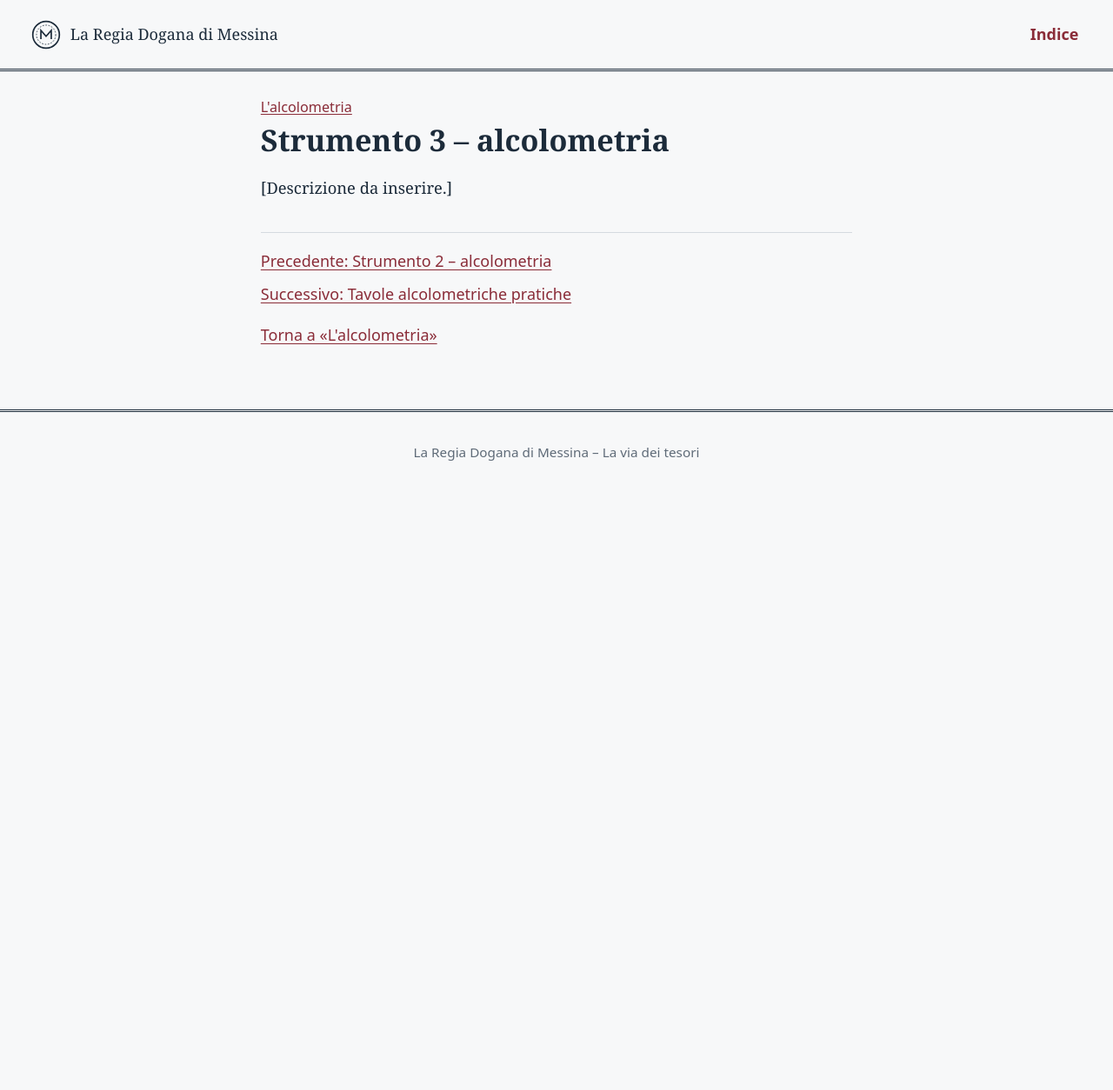
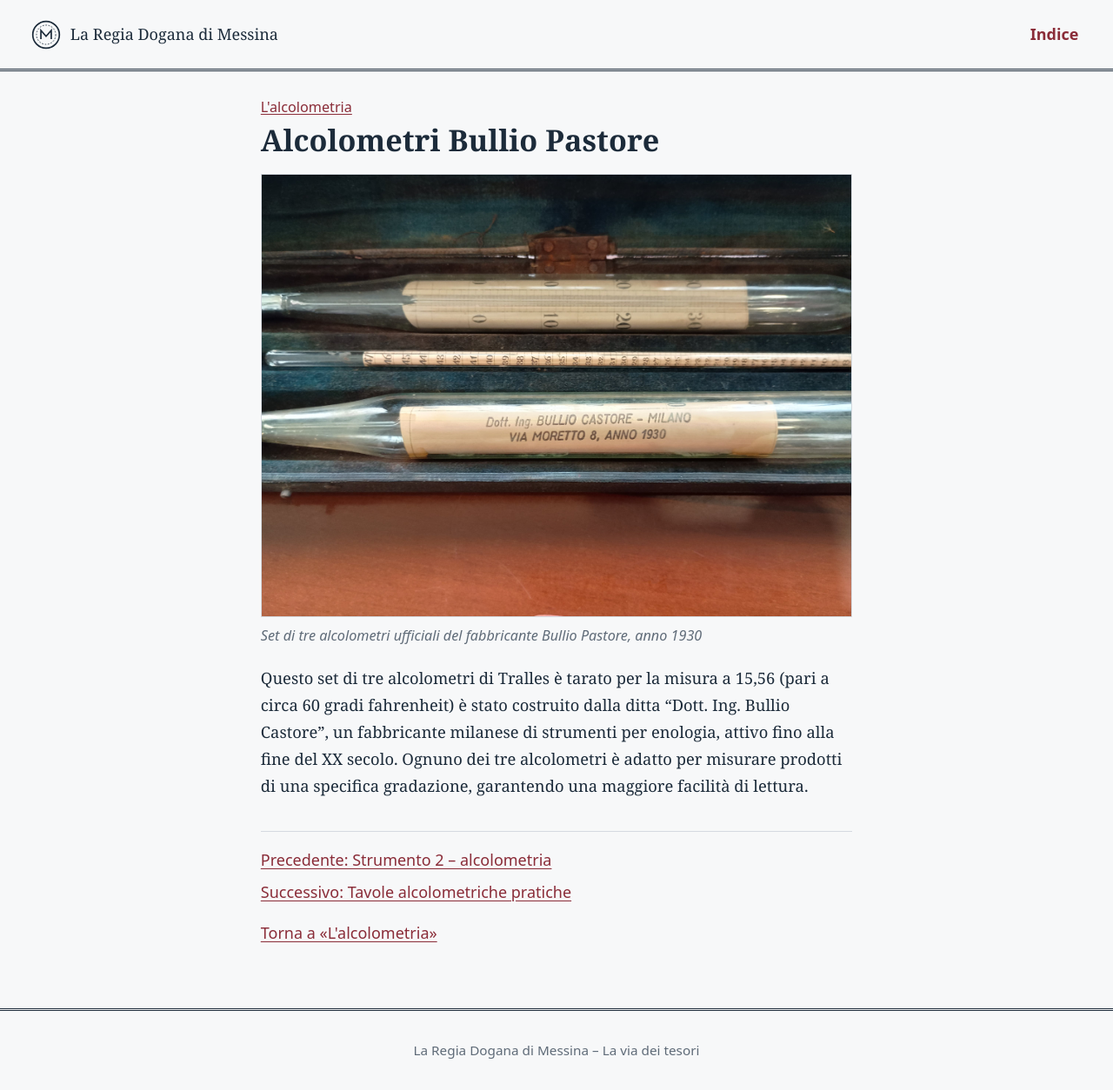
Before and after one commit to GiuseppeLB/regia-dogana-di-Messina, a Jekyll site: the page built from _oggetti/alcolometria-3.md, in a window 1280 px wide. Shown: the whole page at 87% size. Built offline with Jekyll 4.4.1, drawn with Linux system fonts in a browser that asks for light colours; before the commit the page ends 900 px from its top, so only the background shows below that.

Commit message:
Update _oggetti/alcolometria-3.md (via Pages CMS)

```diff
--- a/_oggetti/alcolometria-3.md
+++ b/_oggetti/alcolometria-3.md
@@ -1,11 +1,10 @@
 ---
 layout: oggetto
-title: "Strumento 3 – alcolometria"
+title: Alcolometri Bullio Pastore
 pagina: alcolometria
-sezione: ""
 ordine: 3
-foto: ""
-alt: ""
-didascalia: ""
+foto: /assets/foto/bullio castore.jpg
+alt: Alcolometro
+didascalia: Set di tre alcolometri ufficiali del fabbricante Bullio Pastore, anno 1930
 ---
-[Descrizione da inserire.]
+Questo set di tre alcolometri di Tralles è tarato per la misura a 15,56 (pari a circa 60 gradi fahrenheit) è stato costruito dalla ditta "Dott. Ing. Bullio Castore", un fabbricante milanese di strumenti per enologia, attivo fino alla fine del XX secolo. Ognuno dei tre alcolometri è adatto per misurare prodotti di una specifica gradazione, garantendo una maggiore facilità di lettura.
```
